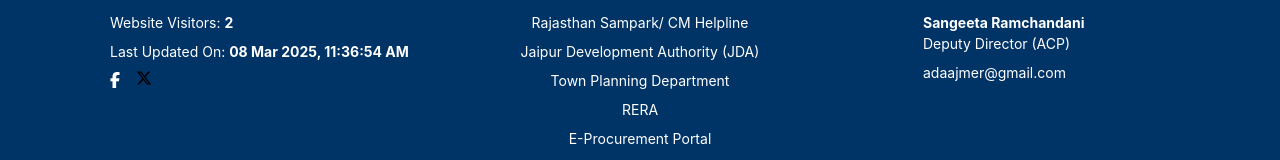
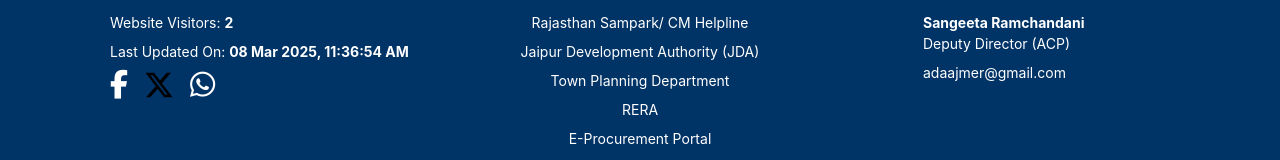
Before and after one commit to vineetsharma9252/ADA-PROJECT, a React (Create React App) app: page /schemes in a window 1280 px wide. Shown: the part 1119-1279 px from the top of the page. Built offline with nearby package versions, Linux system fonts and the light colour scheme.

Commit message:
12/03/25 12:10PM  Footer completed

```diff
--- a/src/components/Footer.css
+++ b/src/components/Footer.css
@@ -78,6 +78,9 @@
 .border-top {
   border-top: 1px solid white;
 }
+.footer-icons {
+  font-size: 1.8rem !important;
+}
 
 /* Responsive */
 @media (max-width: 768px) {
--- a/src/components/Footer.js
+++ b/src/components/Footer.js
@@ -36,12 +36,13 @@ const Footer = () => {
               <p className="whitespace-nowrap">Last Updated On: <strong>{formattedDate}, {formattedTime}</strong></p>
             </div>
             <ul className="social d-flex gap-3 p-0 m-0">
-              <li><a href="https://www.facebook.com/RajCMO/" target="_blank" rel="noopener noreferrer"><i className="fab fa-facebook-f"></i></a></li>
-              <li><a href="https://twitter.com/RajCMO" target="_blank" rel="noopener noreferrer">
-                <svg xmlns="http://www.w3.org/2000/svg" height="16" width="16" viewBox="0 0 512 512">
+              <li><a href="https://www.facebook.com/RajCMO/" target="_blank" rel="noopener noreferrer"><i className="fab fa-facebook-f footer-icons "></i></a></li>
+              <li><a href="https://twitter.com/RajCMO" className="footer-icons" target="_blank" rel="noopener noreferrer">
+                <svg xmlns="http://www.w3.org/2000/svg" height="30" width="30" viewBox="0 0 512 512">
                   <path d="M389.2 48h70.6L305.6 224.2 487 464H345L233.7 318.6 106.5 464H35.8L200.7 275.5 26.8 48H172.4L272.9 180.9 389.2 48zM364.4 421.8h39.1L151.1 88h-42L364.4 421.8z"></path>
                 </svg>
               </a></li>
+              <li><a href="https://www.facebook.com/RajCMO/" target="_blank" rel="noopener noreferrer"><i className="fa-brands fa-whatsapp footer-icons " ></i></a></li>
             </ul>
           </div>
 
@@ -50,7 +51,7 @@ const Footer = () => {
             <h4 className="footer-heading">External Links</h4>
 
             <ul className="quick-link list-unstyled">
-              <li><a href="https://sampark.rajasthan.gov.in/" target="_blank" rel="noopener noreferrer">Rajasthan Sampark/ CM Helpline</a></li>
+              <li><a href="https://sampark.rajasthan.gov.in/"   target="_blank" rel="noopener noreferrer">Rajasthan Sampark/ CM Helpline</a></li>
               <li><a href="https://jda.rajasthan.gov.in/home/dptHome" target="_blank" rel="noopener noreferrer">Jaipur Development Authority (JDA)</a></li>
               <li><a href="https://urban.rajasthan.gov.in/content/raj/udh/ctp/en/home.html" target="_blank" rel="noopener noreferrer">Town Planning Department</a></li>
               <li><a href="https://rera.rajasthan.gov.in/" target="_blank" rel="noopener noreferrer">RERA</a></li>
```
